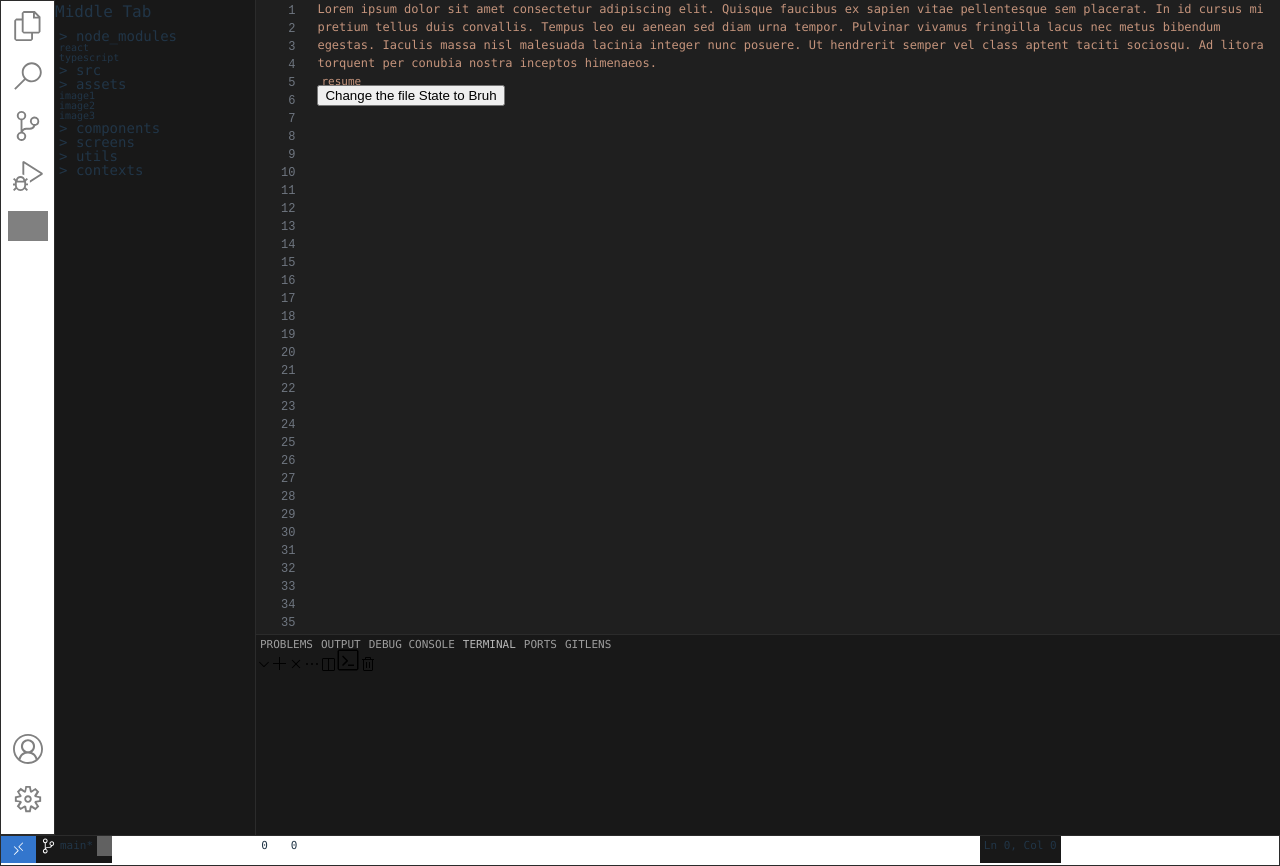
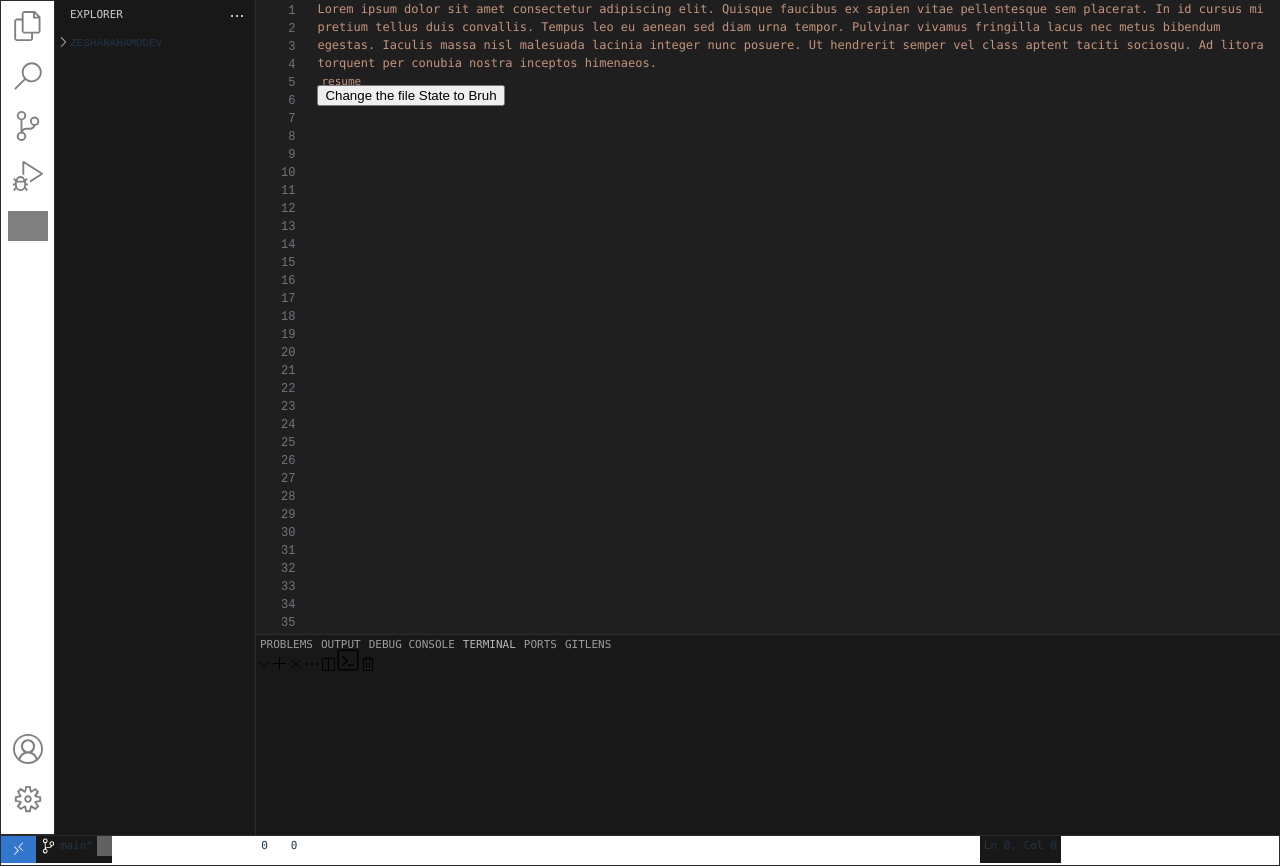
Before and after one commit to Zahmadgit/zeshanahmaddev, a React (Vite) app: page / in a window 1280 px wide. Built offline with nearby package versions, Linux system fonts and the light colour scheme; grey boxes are pictures that could not be loaded.

Commit message:
explorer and zeshan

```diff
--- /dev/null
+++ b/src/components/middleTab/ExploreZeshanDev.module.css
@@ -0,0 +1,39 @@
+.ellipsis {
+  filter: invert(100%);
+  position: absolute;
+  right: 0;
+  margin-right: 10px;
+  margin-top: 8px;
+}
+.explorer {
+  margin-top: 7px;
+  color: rgb(204, 204, 204);
+  margin-left: 15px;
+}
+
+.chevronZeshan {
+  filter: invert(100%);
+  margin-left: 0px;
+  margin-top: 1px;
+}
+
+.explorerContainer {
+  position: relative;
+  width: 100%;
+  flex: row;
+  display: flex;
+}
+
+.zeshanContainer {
+  margin-top: 15px;
+  flex: row;
+  display: flex;
+}
+.zeshanContainer:hover {
+  cursor: pointer;
+}
+
+.zeshanText {
+  font-family: monospace;
+  margin-left: -1px;
+}
--- /dev/null
+++ b/src/components/middleTab/ExplorerZeshanDev.tsx
@@ -0,0 +1,44 @@
+import { useState } from "react";
+import chevrondownPath from "../../assets/icons/chevrondown.svg";
+import chevronrightPath from "../../assets/icons/chevronright.svg";
+import ellipsisPath from "../../assets/terminal/ellipsis.svg";
+import styles from "./ExploreZeshanDev.module.css";
+
+const ExplorerZeshanDev = () => {
+  const [folderOpenBool, setFolderOpenBool] = useState(false);
+  return (
+    <div>
+      <div className={styles.explorerContainer}>
+        <p className={styles.explorer}>EXPLORER</p>
+        <img className={styles.ellipsis} src={ellipsisPath} />
+      </div>
+      {folderOpenBool ? (
+        <div>
+          <div
+            className={styles.zeshanContainer}
+            onClick={() => {
+              setFolderOpenBool((prev) => !prev);
+            }}
+          >
+            <img className={styles.chevronZeshan} src={chevrondownPath} />
+            <p className={styles.zeshanText}>ZESHANAHAMDDEV</p>
+          </div>
+        </div>
+      ) : (
+        <div>
+          <div
+            className={styles.zeshanContainer}
+            onClick={() => {
+              setFolderOpenBool((prev) => !prev);
+            }}
+          >
+            <img className={styles.chevronZeshan} src={chevronrightPath} />
+            <p className={styles.zeshanText}>ZESHANAHAMDDEV</p>
+          </div>
+        </div>
+      )}
+    </div>
+  );
+};
+
+export default ExplorerZeshanDev;
--- a/src/components/middleTab/MiddleTab.tsx
+++ b/src/components/middleTab/MiddleTab.tsx
@@ -1,128 +1,7 @@
 import styles from "./MiddleTab.module.css";
-import React, { useState, useRef, useEffect } from "react";
+import { useState, useRef, useEffect } from "react";
 
-interface FolderType {
-  folderName?: string;
-  folderOpen?: boolean;
-  folderContent?: (string | FolderType)[];
-  fileName?: string;
-}
-
-const fileStructure: FolderType[] = [
-  {
-    folderName: "node_modules",
-    folderOpen: false,
-    folderContent: ["react", "typescript"],
-  },
-  {
-    folderName: "src",
-    folderOpen: false,
-    folderContent: [
-      {
-        folderName: "assets",
-        folderOpen: false,
-        folderContent: ["image1", "image2", "image3"],
-      },
-      {
-        folderName: "components",
-        folderOpen: false,
-        folderContent: [
-          { fileName: "leftTab.tsx" },
-          { fileName: "middleTab.tsx" },
-          { fileName: "rightTab.tsx" },
-        ],
-      },
-      {
-        folderName: "screens",
-        folderOpen: false,
-        folderContent: [
-          { fileName: "HomeScreen.tsx" },
-          { fileName: "AboutScreen.tsx" },
-          { fileName: "ResumeScreen.tsx" },
-        ],
-      },
-      {
-        folderName: "utils",
-        folderOpen: false,
-        folderContent: [
-          {
-            folderName: "contexts",
-            folderOpen: false,
-            folderContent: [{ fileName: "FileHighlightContext.ts" }],
-          },
-        ],
-      },
-      {
-        fileName: "App.tsx",
-      },
-    ],
-  },
-  {
-    fileName: "index.html",
-  },
-  {
-    fileName: "package-lock.json",
-  },
-  {
-    fileName: "package.json",
-  },
-  {
-    fileName: "README.md",
-  },
-  {
-    fileName: "tsconfig.json",
-  },
-];
-
-const RenderFolderStructure: React.FC<{ folder: FolderType }> = ({
-  folder,
-}) => {
-  const [folderStructure] = useState(folder);
-  //lets map the array and return an opened and unopened state for each folderName field
-
-  // const dropDownNormalizer = (index) => {
-  //   setFolderStructure((prev)=> prev.map((item, i)=> i !== index ? (): item))
-  // };
-
-  return (
-    <div>
-      {folderStructure.folderName && (
-        <p style={{ fontSize: 14 }}>
-          {" "}
-          {`>`} {folderStructure.folderName}
-        </p>
-      )}
-      {folderStructure.folderOpen === true ? (
-        <p style={{ fontSize: 14 }}> {folderStructure.fileName}</p>
-      ) : (
-        folderStructure.folderContent?.map((item) => {
-          if (typeof item === "string") {
-            return (
-              <div key={item}>
-                <p style={{ fontSize: 10 }}>{item}</p>
-              </div>
-            );
-          } else {
-            return (
-              <RenderFolderStructure key={item.folderName} folder={item} />
-            );
-          }
-        })
-      )}
-      {/* {folderStructure.folderContent?.map((item) => {
-        if (typeof item === "string") {
-          return (
-            <div key={item}>
-              <p style={{ fontSize: 10 }}>{item}</p>
-            </div>
-          );
-        } else {
-          return <RenderFolderStructure key={item.folderName} folder={item} />;
-        }
-      })} */}
-    </div>
-  );
-};
+import ExplorerZeshanDev from "./ExplorerZeshanDev";
 
 export default function MiddleTab() {
   const [middleWidth, setMiddleWidth] = useState<number>(200);
@@ -164,12 +43,7 @@ export default function MiddleTab() {
   return (
     <div className={styles.middleTabContainer} ref={containerRef}>
       <div className={styles.middleContent} style={{ width: middleWidth }}>
-        Middle Tab
-        <div>
-          {fileStructure.map((item) => (
-            <RenderFolderStructure key={item.folderName} folder={item} />
-          ))}
-        </div>
+        <ExplorerZeshanDev />
       </div>
       <div className={styles.resizeHandle}></div>
     </div>
```
Also changed, not shown: src/components/middleTab/RenderFolderStructure.tsx (added, +25 -0 lines), src/assets/icons/chevrondown.svg (added), src/assets/icons/chevronright.svg (added).
